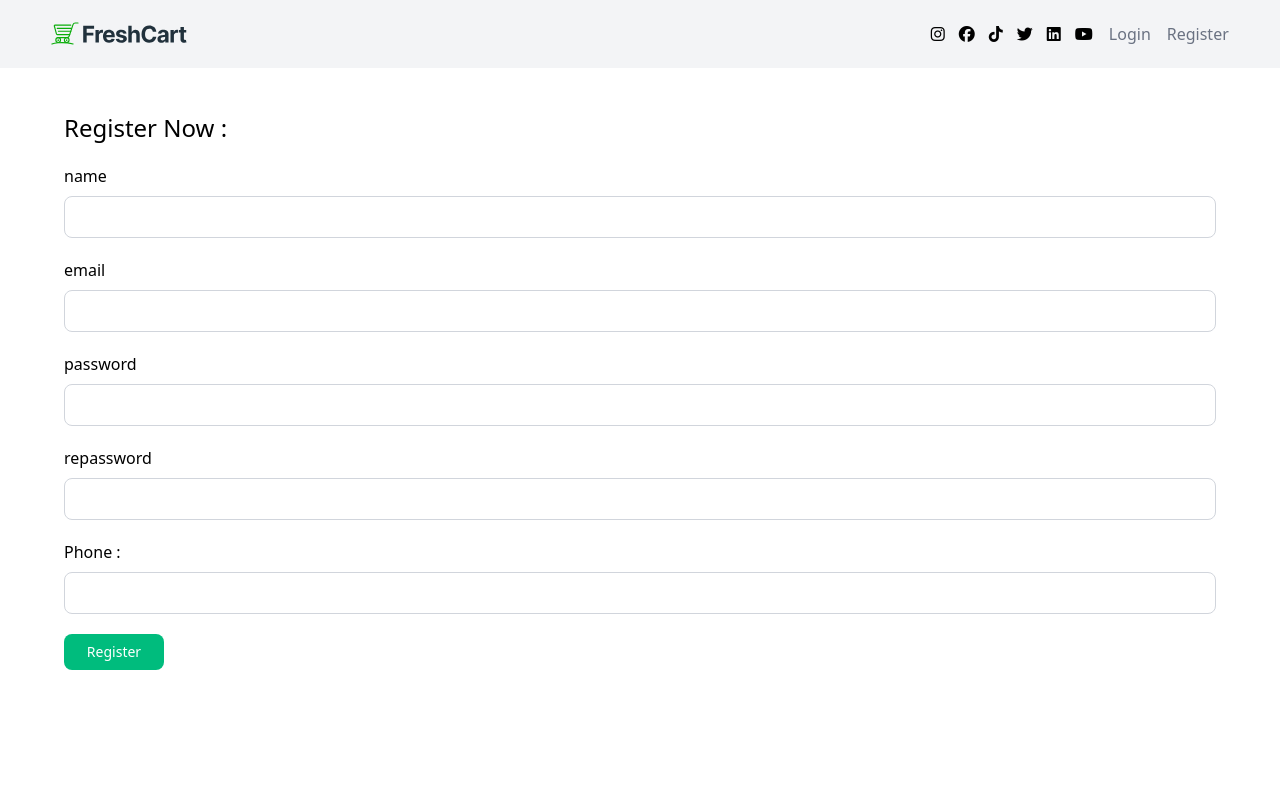
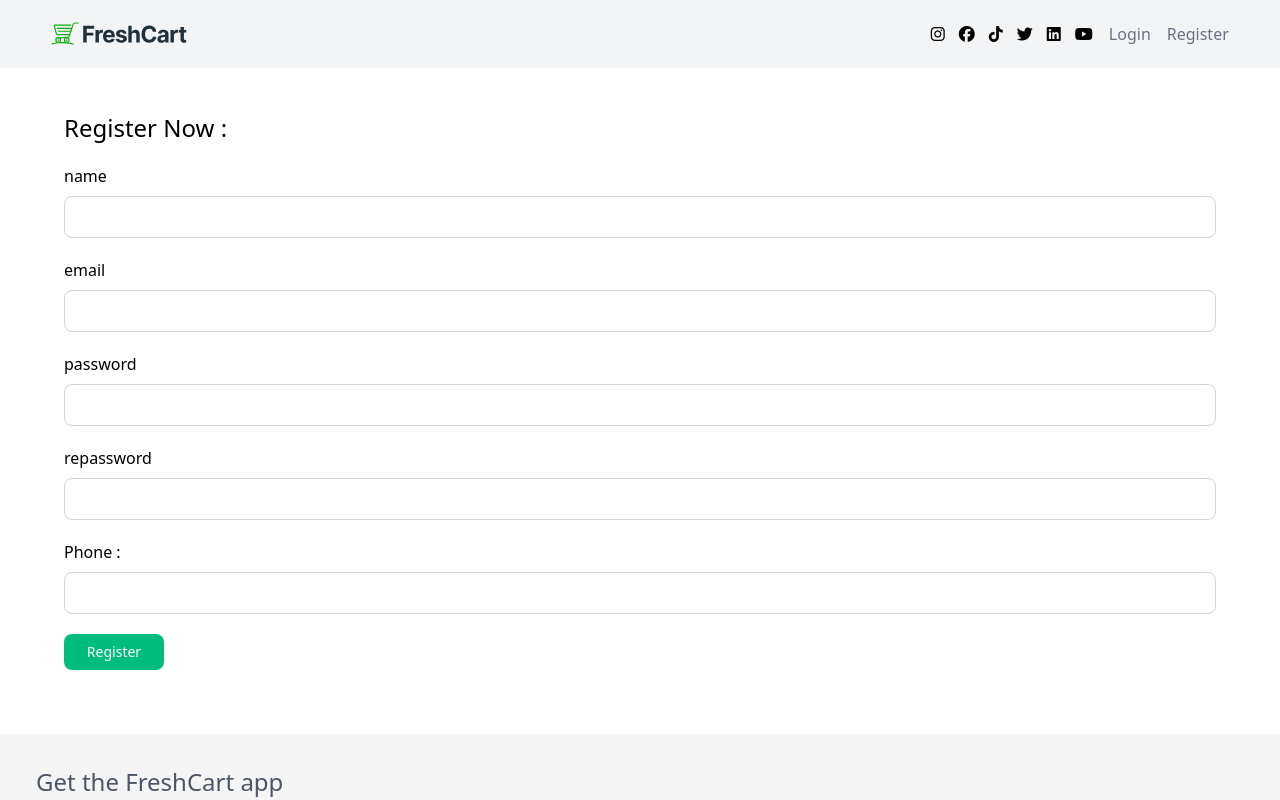
Before and after one commit to ayazakki/E-commerce, a React (Vite) app: page /Register in a window 1280 px wide. Shown: the top 800 px of the page. Built offline with nearby package versions, Linux system fonts and the light colour scheme; no server answers.

Commit message:
remove h-screen from register

```diff
--- a/src/components/Register/Register.jsx
+++ b/src/components/Register/Register.jsx
@@ -55,7 +55,6 @@ export default function Register() {
   })
 
   return <>
-  <div className="h-screen">
     <form onSubmit={registerForm.handleSubmit} className="container pt-28 ">
   {errorMsg && succesMsg!="success" ?<div className="p-4 mb-4 text-sm text-center text-red-800 rounded-lg bg-red-50 dark:bg-gray-800 dark:text-red-400" role="alert">
     {errorMsg}
@@ -162,7 +161,7 @@ export default function Register() {
     {isLoading?<i className='fas fa-spin fa-spinner'></i>:"Register"}
   </button>
 </form>
-  </div>
+
 
   </>
 
```
